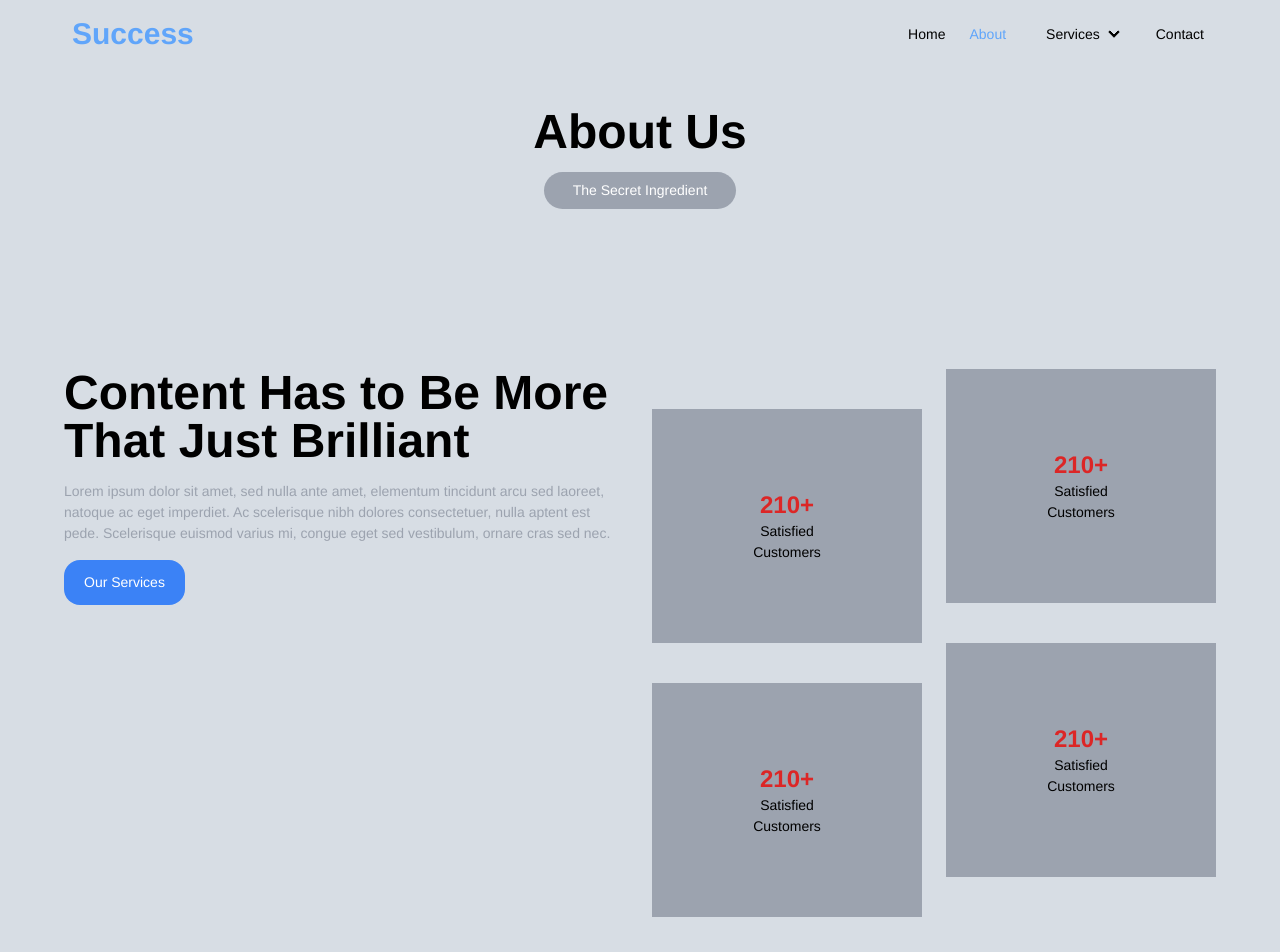
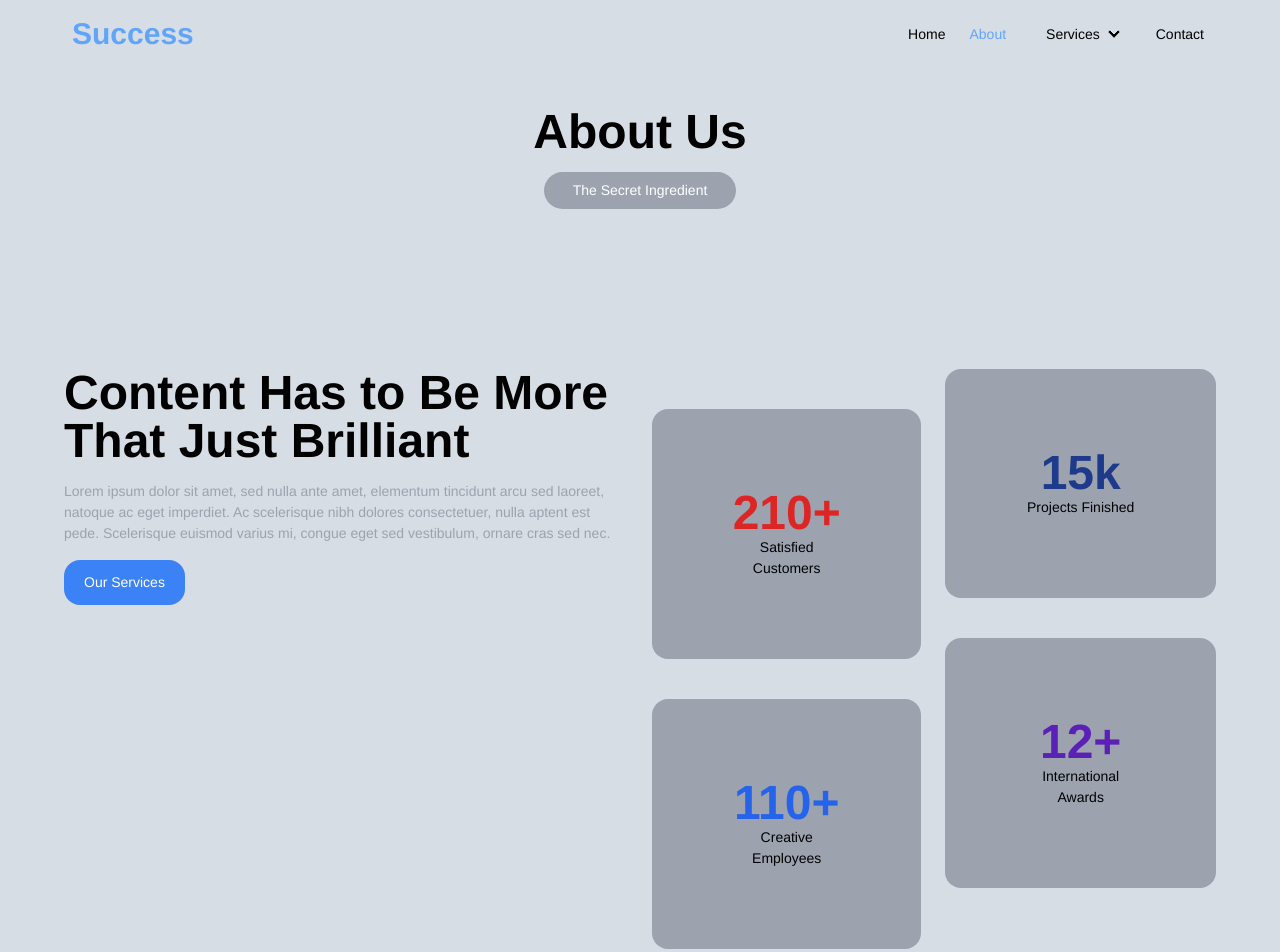
Before and after one commit to Tushar12152/Digital-Agency-UI, a React (Vite) app: page /about in a window 1280 px wide. Shown: the top 952 px of the page. Built offline with nearby package versions, Linux system fonts and the light colour scheme.

Commit message:
modified about us page

```diff
--- a/src/Components/About.jsx
+++ b/src/Components/About.jsx
@@ -13,34 +13,34 @@ const About = () => {
                    <div className="w-[50%]">
                         <h1 className="font-bold text-5xl ">Content Has to Be More That Just Brilliant</h1>
                         <p className="text-gray-400 py-4 ">Lorem ipsum dolor sit amet, sed nulla ante amet, elementum tincidunt arcu sed laoreet, natoque ac eget imperdiet. Ac scelerisque nibh dolores consectetuer, nulla aptent est pede. Scelerisque euismod varius mi, congue eget sed vestibulum, ornare cras sed nec.</p>
-                        <button className="px-5 rounded-2xl text-white hover:bg-yellow-400 py-3 bg-blue-500">Our Services</button>
+                        <button className="px-5 rounded-2xl text-white hover:bg-yellow-400 py-3 bg-blue-500 hover:text-black">Our Services</button>
                    </div>
 
                    <div className="w-[50%]">
                         <div className="flex gap-6">
                               <div>
-                                    <div className="bg-gray-400 p-20 text-center mt-10">
-                                        <h1 className="text-red-600 font-bold text-2xl">210+</h1>
+                                    <div className="bg-gray-400 rounded-2xl p-20 text-center mt-10">
+                                        <h1 className="text-red-600 font-bold text-5xl">210+</h1>
                                         <p className="">Satisfied Customers</p>
                                     </div>
 
-                                    <div className="bg-gray-400 p-20 mt-10 text-center">
-                                        <h1 className="text-red-600 font-bold text-2xl">210+</h1>
-                                        <p className="">Satisfied Customers</p>
+                                    <div className="bg-gray-400 rounded-2xl p-20 mt-10 text-center">
+                                        <h1 className="text-blue-600 font-bold text-5xl">110+</h1>
+                                        <p className="">Creative Employees</p>
                                     </div>
 
                               </div>
                               <div>
 
                               <div>
-                                    <div className="bg-gray-400 p-20 text-center">
-                                        <h1 className="text-red-600 font-bold text-2xl">210+</h1>
-                                        <p className="">Satisfied Customers</p>
+                                    <div className="bg-gray-400 rounded-2xl p-20 text-center">
+                                        <h1 className="text-blue-900 font-bold text-5xl">15k</h1>
+                                        <p className="">Projects Finished</p>
                                     </div>
 
-                                    <div className="bg-gray-400 p-20 mt-10 text-center">
-                                        <h1 className="text-red-600 font-bold text-2xl">210+</h1>
-                                        <p className="">Satisfied Customers</p>
+                                    <div className="bg-gray-400 rounded-2xl p-20 mt-10 text-center">
+                                        <h1 className="text-violet-800 font-bold text-5xl">12+</h1>
+                                        <p className="">International Awards</p>
                                     </div>
                               </div>
                         </div>
```
